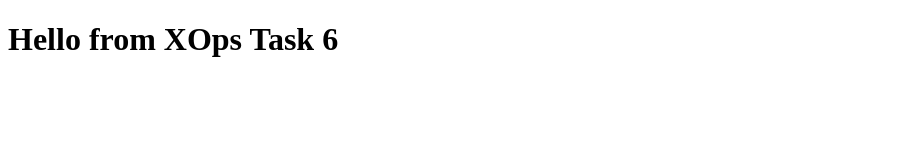
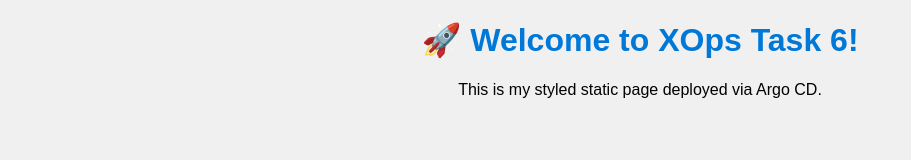
Before and after one commit to Karthikeyan-Jl/xops-app, a plain HTML site: page index.html in a window 1280 px wide. Shown: the whole page, without its empty margins (0-911 px from the left). Drawn offline with Linux system fonts and the light colour scheme.

Commit message:
Update UI with styles

```diff
--- a/index.html
+++ b/index.html
@@ -1,9 +1,14 @@
 <!DOCTYPE html>
 <html>
 <head>
-  <title>XOps Task 6</title>
+  <title>XOps App</title>
+  <style>
+    body { background: #f0f0f0; font-family: Arial, sans-serif; text-align: center; }
+    h1 { color: #0078d7; }
+  </style>
 </head>
 <body>
-  <h1>Hello from XOps Task 6</h1>
+  <h1>🚀 Welcome to XOps Task 6!</h1>
+  <p>This is my styled static page deployed via Argo CD.</p>
 </body>
 </html>
```
